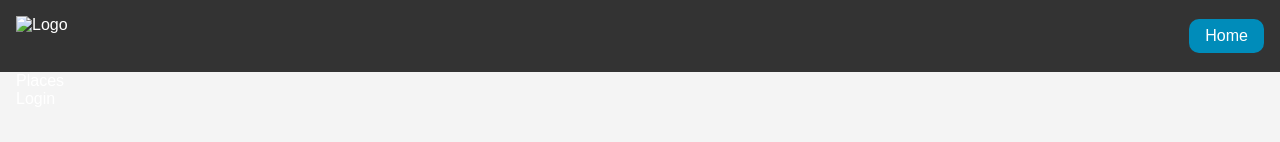
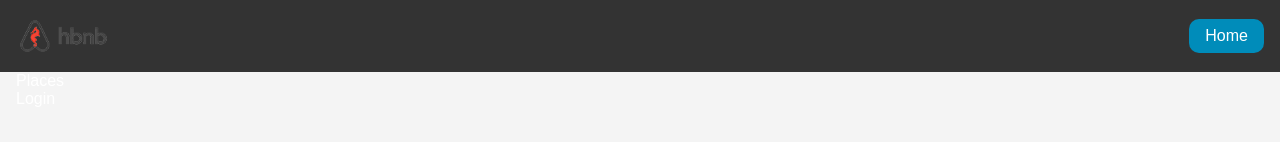
Before and after one commit to wshzoro/holbertonschool-hbnb, a plain HTML site: page part4/base_files/login.html in a window 1280 px wide. Shown: the top 142 px of the page. Drawn offline with Linux system fonts and the light colour scheme.

Commit message:
correct logo.png

```diff
--- a/part4/base_files/login.html
+++ b/part4/base_files/login.html
@@ -10,7 +10,7 @@
     <!-- Header containing the logo and login/home button -->
     <!-- Required by the specification: logo with class 'logo', login button with class 'login-button' -->
     <header>
-        <img src="logo.png" alt="Logo" class="logo">
+        <img src="images/logo.png" alt="Logo" class="logo">
         <a href="index.html" class="login-button">Home</a>
     </header>
 
```
Also changed, not shown: part4/base_files/place.html (+1 -1 lines).
